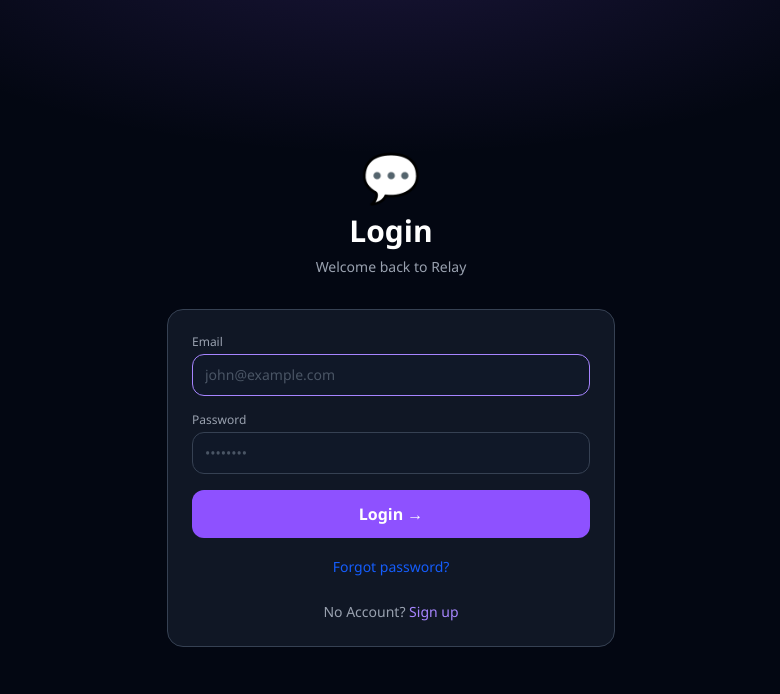
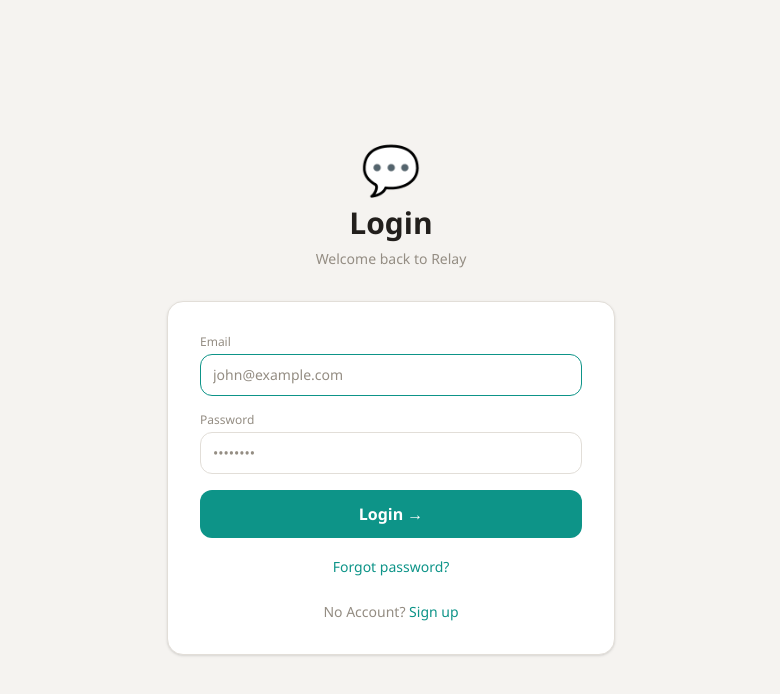
Before and after one commit to leobertcamoro101-lab/Relay, a React (Vite) app in the folder client/: page / in a window 1280 px wide. Shown: the top 694 px of the page, without its empty margins (249-1029 px from the left). Built offline with nearby package versions, Linux system fonts and the light colour scheme.

Commit message:
update UI color 2nd batch files

```diff
--- a/client/src/components/Avatar.tsx
+++ b/client/src/components/Avatar.tsx
@@ -29,7 +29,7 @@
         style={style}
       >
         <div
-          className="flex items-center justify-center rounded-full bg-violet-500 text-white font-bold w-16 h-16 sm:w-20 sm:h-20 md:w-24 md:h-24"
+          className="flex items-center justify-center rounded-full bg-relay-accent text-white font-bold w-16 h-16 sm:w-20 sm:h-20 md:w-24 md:h-24"
           style={sizeStyle}
         >
           {getInitials(name)}
--- a/client/src/components/Card.tsx
+++ b/client/src/components/Card.tsx
@@ -9,7 +9,7 @@
 function Card({ className, style, children }: CardProps) {
   return (
     <div
-      className={`relative bg-gray-800/50 border border-gray-700 rounded-2xl p-6 sm:p-8l ${className}`}
+      className={`relative bg-relay-surface border border-relay-border shadow-sm rounded-2xl p-6 sm:p-8 ${className}`}
       style={style}
     >
       {children}
--- a/client/src/components/FormField.tsx
+++ b/client/src/components/FormField.tsx
@@ -22,19 +22,14 @@
 
   return (
     <div>
-      <label htmlFor={fieldId} className="text-xs text-gray-400 mb-1 block font-medium">
+      <label htmlFor={fieldId} className="text-xs text-relay-ink-subtle mb-1 block font-medium">
         {label}
       </label>
       {field}
-      {hint && !error && <p className="text-gray-600 text-xs mt-1">{hint}</p>}
-      {error && <p className="text-red-400 text-xs mt-1">⚠️ {error.message}</p>}
+      {hint && !error && <p className="text-relay-ink-subtle text-xs mt-1">{hint}</p>}
+      {error && <p className="text-red-600 text-xs mt-1">⚠️ {error.message}</p>}
     </div>
   );
 };
 
-// export const inputClass = (hasError?: boolean) =>
-//   `w-full bg-gray-900 border ${hasError ? 'border-red-500/50' : 'border-gray-700'}
-//    text-white text-sm rounded-xl px-3 py-2.5 outline-none
-//    focus:border-violet-400 transition-colors placeholder-gray-600`;
-
 export default FormField;
--- a/client/src/components/Formfield/inputClass.ts
+++ b/client/src/components/Formfield/inputClass.ts
@@ -1,4 +1,4 @@
 export const inputClass = (hasError?: boolean) =>
-  `w-full bg-gray-900 border ${hasError ? 'border-red-500/50' : 'border-gray-700'}
-   text-white text-sm rounded-xl px-3 py-2.5 outline-none
-   focus:border-violet-400 transition-colors placeholder-gray-600`;
+  `w-full bg-relay-surface border ${hasError ? 'border-red-500/50' : 'border-relay-border'}
+   text-relay-ink text-sm rounded-xl px-3 py-2.5 outline-none
+   focus:border-relay-accent transition-colors placeholder-relay-ink-subtle`;
--- a/client/src/pages/guest/ForgotPassword.tsx
+++ b/client/src/pages/guest/ForgotPassword.tsx
@@ -39,32 +39,32 @@
   };
 
   return (
-    <div className="min-h-screen flex items-center justify-center px-4 bg-gray-950 bg-[radial-gradient(ellipse_70%_45%_at_50%_-10%,rgba(139,92,246,0.18),transparent_65%)]">
+    <div className="min-h-screen flex items-center justify-center px-4 bg-relay-bg">
       <div className="w-full max-w-md">
         <div className="text-center mb-8">
           <p className="text-5xl mb-3">💬</p>
-          <h1 className="text-3xl font-bold text-white mb-2">Forgot password</h1>
-          <p className="text-gray-400 text-sm">
+          <h1 className="text-3xl font-bold text-relay-ink mb-2">Forgot password</h1>
+          <p className="text-relay-ink-subtle text-sm">
             Enter your email and we'll send you a reset link
           </p>
         </div>
         <Link
         to="/relay"
-        className="inline-flex items-center gap-1 text-gray-400 hover:text-white text-sm mb-4"
+        className="inline-flex items-center gap-1 text-relay-ink-subtle hover:text-relay-ink text-sm mb-4"
       >
         <ArrowLeft size={16} /> Back
       </Link>
         <Card>
           {submitted ? (
             <div className="text-center py-2">
-              <p className="text-green-400 text-sm">
+              <p className="text-relay-online text-sm">
                 If that email exists, a reset link has been sent. Check your inbox.
               </p>
             </div>
           ) : (
             <>
               {serverError && (
-                <p className="text-red-400 text-sm text-center mb-4">
+                <p className="text-red-600 text-sm text-center mb-4">
                   {serverError}
                 </p>
               )}
@@ -83,7 +83,7 @@
                 <button
                   type="submit"
                   disabled={isSubmitting}
-                  className="w-full bg-violet-500 hover:bg-violet-400 disabled:opacity-50
+                  className="w-full bg-relay-accent hover:bg-relay-accent-ink disabled:opacity-50
                              text-white font-bold py-3 rounded-xl transition-colors"
                 >
                   {isSubmitting ? "Sending..." : "Send reset link →"}
@@ -92,9 +92,9 @@
             </>
           )}
 
-          <p className="text-center text-gray-400 text-sm mt-6">
+          <p className="text-center text-relay-ink-subtle text-sm mt-6">
             Remembered your password?{" "}
-            <Link to="/" className="text-violet-400 hover:text-violet-300 font-medium">
+            <Link to="/" className="text-relay-accent hover:text-relay-accent-ink font-medium">
               Login
             </Link>
           </p>
--- a/client/src/pages/guest/Login.tsx
+++ b/client/src/pages/guest/Login.tsx
@@ -54,17 +54,17 @@
   };
 
   return (
-    <div className="min-h-screen flex items-center justify-center px-4 bg-gray-950 bg-[radial-gradient(ellipse_70%_45%_at_50%_-10%,rgba(139,92,246,0.18),transparent_65%)]">
+    <div className="min-h-screen flex items-center justify-center px-4 bg-relay-bg">
       <div className="w-full max-w-md">
         <div className="text-center mb-8">
           <p className="text-5xl mb-3">💬</p>
-          <h1 className="text-3xl font-bold text-white mb-2">Login</h1>
-          <p className="text-gray-400 text-sm">Welcome back to Relay</p>
+          <h1 className="text-3xl font-bold text-relay-ink mb-2">Login</h1>
+          <p className="text-relay-ink-subtle text-sm">Welcome back to Relay</p>
         </div>
 
         <Card>
           {serverError && (
-            <p className="text-red-400 text-sm text-center mb-4">
+            <p className="text-red-600 text-sm text-center mb-4">
               {serverError}
             </p>
           )}
@@ -93,7 +93,7 @@
             <button
               type="submit"
               disabled={isSubmitting}
-              className="w-full bg-violet-500 hover:bg-violet-400 disabled:opacity-50
+              className="w-full bg-relay-accent hover:bg-relay-accent-ink disabled:opacity-50
                          text-white font-bold py-3 rounded-xl transition-colors"
             >
               {isSubmitting ? "Logging in..." : "Login →"}
@@ -102,16 +102,16 @@
           <div className="text-center my-4">
             <Link
               to="/forgot-password"
-              className="text-blue-600 text-sm hover:underline"
+              className="text-relay-accent text-sm hover:underline"
             >
               Forgot password?
             </Link>
           </div>
-          <p className="text-center text-gray-400 text-sm mt-6">
+          <p className="text-center text-relay-ink-subtle text-sm mt-6">
             No Account?{" "}
             <Link
               to="/signup"
-              className="text-violet-400 hover:text-violet-300 font-medium"
+              className="text-relay-accent hover:text-relay-accent-ink font-medium"
             >
               Sign up
             </Link>
--- a/client/src/pages/guest/Signup.tsx
+++ b/client/src/pages/guest/Signup.tsx
@@ -55,16 +55,16 @@
   };
 
   return (
-    <div className="min-h-screen flex items-center justify-center px-4 bg-gray-950 bg-[radial-gradient(ellipse_70%_45%_at_50%_-10%,rgba(139,92,246,0.18),transparent_65%)] pb-4">
+    <div className="min-h-screen flex items-center justify-center px-4 bg-relay-bg pb-4">
       <div className="w-full max-w-md">
         <div className="text-center mb-8">
           <p className="text-5xl mb-3">💬</p>
-          <h1 className="text-3xl font-bold text-white mb-2">Signup</h1>
-          <p className="text-gray-400 text-sm">Create your account to get started</p>
+          <h1 className="text-3xl font-bold text-relay-ink mb-2">Signup</h1>
+          <p className="text-relay-ink-subtle text-sm">Create your account to get started</p>
         </div>
         <Card>
           {serverError && (
-            <p className="text-red-400 text-sm text-center mb-4">
+            <p className="text-red-600 text-sm text-center mb-4">
               {serverError}
             </p>
           )}
@@ -137,11 +137,11 @@
           </FormField>
 
           {/* Zod lesson callout */}
-          {/* <div className="bg-violet-500/5 border border-violet-500/20 rounded-xl p-3">
-            <p className="font-mono text-violet-400 text-xs mb-1">
+          {/* <div className="bg-relay-accent/5 border border-relay-accent/20 rounded-xl p-3">
+            <p className="font-mono text-relay-accent-ink text-xs mb-1">
               // Zod concepts in this step:
             </p>
-            <p className="text-gray-400 text-xs font-mono">
+            <p className="text-relay-ink-subtle text-xs font-mono">
               z.string().min().max().transform() • z.number().int().min().max()
               • .optional() • .email()
             </p>
@@ -149,16 +149,16 @@
 
           <button
             type="submit"
-            className="w-full bg-violet-500 hover:bg-violet-400 text-white
+            className="w-full bg-relay-accent hover:bg-relay-accent-ink text-white
                    font-bold py-3 rounded-xl transition-colors"
           >
             Submit
           </button>
         </form>
 
-        <p className="text-center text-gray-400 text-sm mt-6">
+        <p className="text-center text-relay-ink-subtle text-sm mt-6">
             Already have an account?{' '}
-            <Link to="/" className="text-violet-400 hover:text-violet-300 font-medium">
+            <Link to="/" className="text-relay-accent hover:text-relay-accent-ink font-medium">
               Login
             </Link>
           </p>
```
Also changed, not shown: client/src/pages/guest/ResetPassword.tsx (+9 -9 lines).
